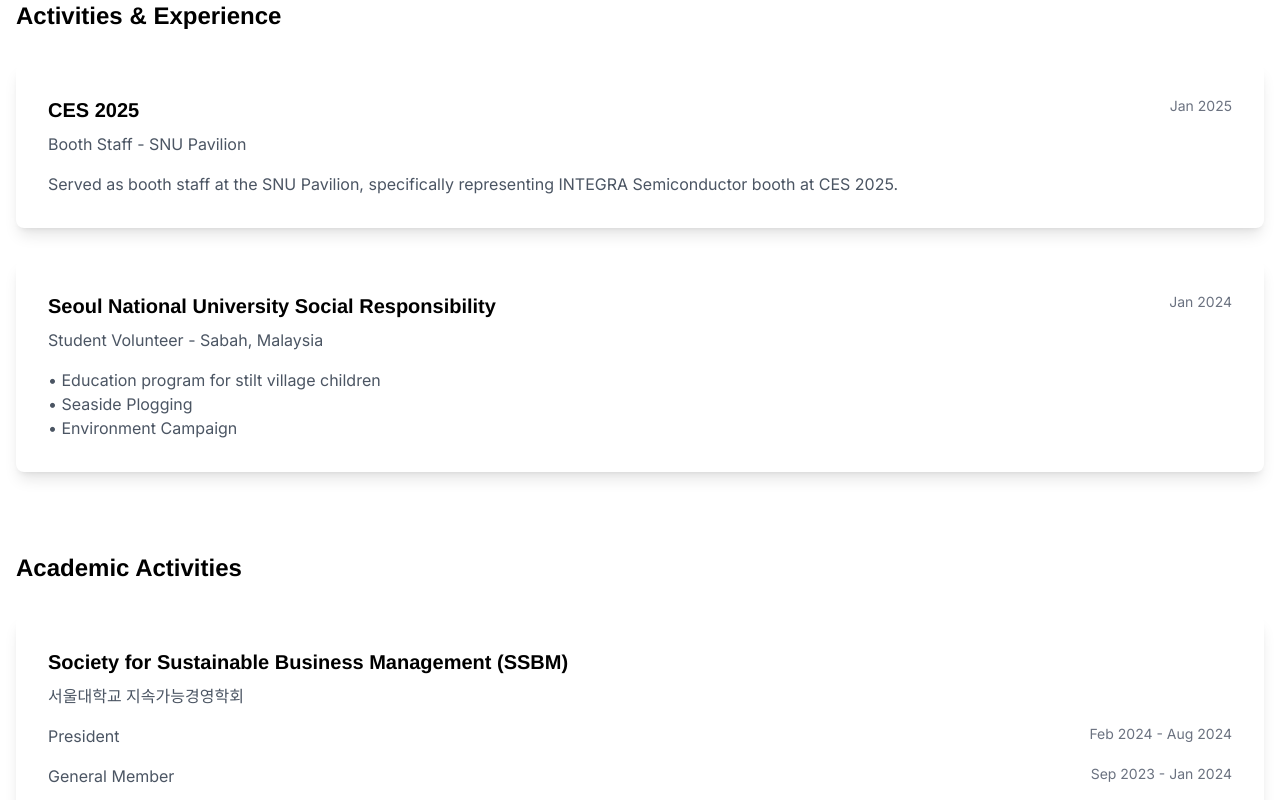
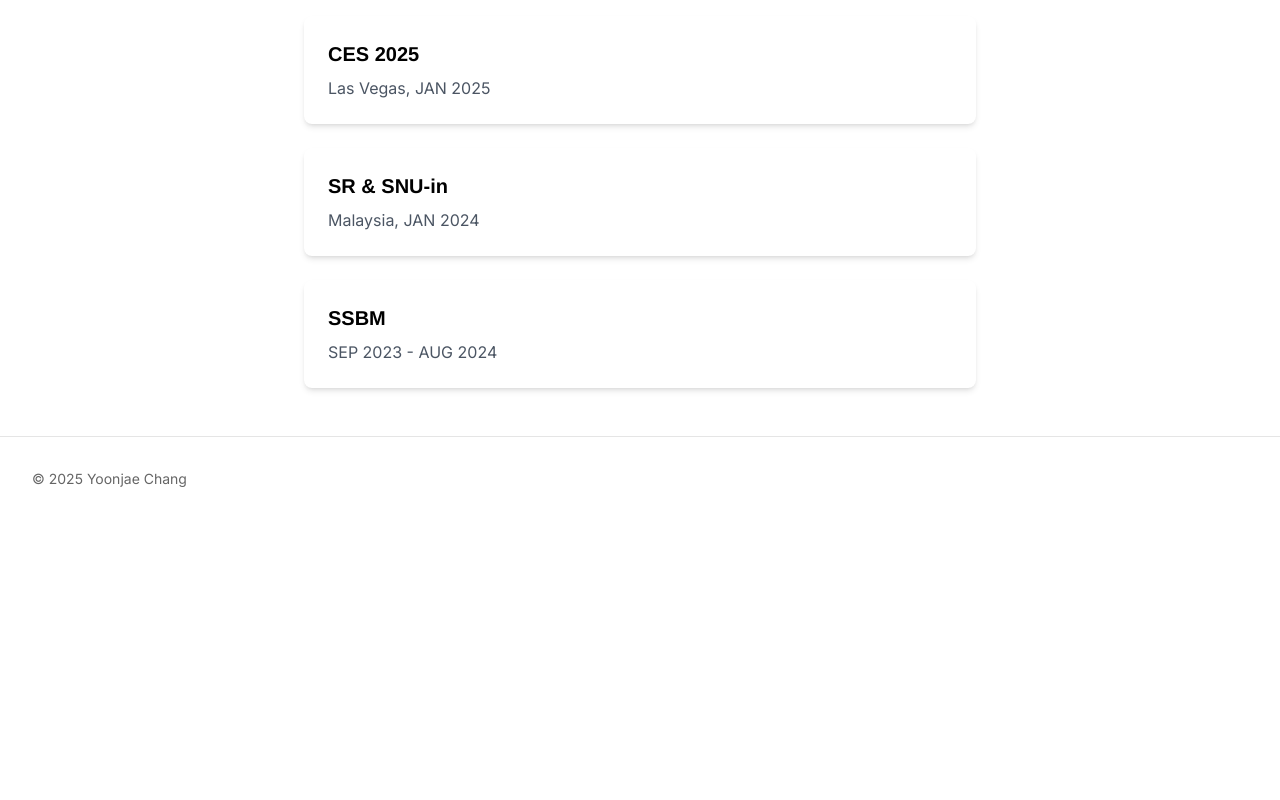
Before and after one commit to yoonj24/personal-website, a Next.js app: page /experiences in a window 1280 px wide. Shown: the part 280-1080 px from the top of the page. After the commit the page ends 801 px from the top, so only its background shows below. Built offline with nearby package versions, Linux system fonts and the light colour scheme.

Commit message:
Update Works page: Add modal for second literary work image

```diff
--- a/app/experiences/page.tsx
+++ b/app/experiences/page.tsx
@@ -1,70 +1,47 @@
-import React from 'react'
+'use client'
+
+import { useEffect } from 'react'
 
 export default function Experiences() {
+  useEffect(() => {
+    const elements = document.querySelectorAll('.animate-on-mount')
+    elements.forEach((element, index) => {
+      setTimeout(() => {
+        element.classList.add('opacity-100', 'translate-y-0')
+      }, index * 200)
+    })
+  }, [])
+
   return (
     <div className="container mx-auto px-4 py-16">
-      <h1 className="text-4xl font-bold mb-12">Experiences</h1>
+      <h1 className="animate-on-mount opacity-0 translate-y-4 transition-all duration-500 ease-out text-4xl font-bold mb-12">
+        Experiences
+      </h1>
 
-      {/* Activities & Experience Section */}
-      <section className="mb-20">
-        <h2 className="text-2xl font-semibold mb-8">Activities & Experience</h2>
-        <div className="space-y-8">
-          {/* CES 2025 Experience */}
-          <div className="bg-white dark:bg-gray-800 rounded-lg p-8 shadow-lg">
-            <div className="flex justify-between items-start mb-4">
-              <div>
-                <h3 className="text-xl font-semibold">CES 2025</h3>
-                <p className="text-gray-600 dark:text-gray-300 mt-2">Booth Staff - SNU Pavilion</p>
-              </div>
-              <span className="text-sm text-gray-500 dark:text-gray-400">Jan 2025</span>
+      <div className="max-w-2xl mx-auto">
+        <ul className="space-y-6">
+          <li className="animate-on-mount opacity-0 translate-y-4 transition-all duration-500 ease-out">
+            <div className="bg-white dark:bg-gray-800 rounded-lg shadow-md p-6 hover:shadow-lg transition-shadow">
+              <h2 className="text-xl font-semibold mb-2">CES 2025</h2>
+              <p className="text-gray-600 dark:text-gray-300">Las Vegas, JAN 2025</p>
             </div>
-            <p className="text-gray-600 dark:text-gray-300">
-              Served as booth staff at the SNU Pavilion, specifically representing INTEGRA Semiconductor booth at CES 2025.
-            </p>
-          </div>
+          </li>
 
-          {/* Volunteer Work */}
-          <div className="bg-white dark:bg-gray-800 rounded-lg p-8 shadow-lg">
-            <div className="flex justify-between items-start mb-4">
-              <div>
-                <h3 className="text-xl font-semibold">Seoul National University Social Responsibility</h3>
-                <p className="text-gray-600 dark:text-gray-300 mt-2">Student Volunteer - Sabah, Malaysia</p>
-              </div>
-              <span className="text-sm text-gray-500 dark:text-gray-400">Jan 2024</span>
+          <li className="animate-on-mount opacity-0 translate-y-4 transition-all duration-500 ease-out">
+            <div className="bg-white dark:bg-gray-800 rounded-lg shadow-md p-6 hover:shadow-lg transition-shadow">
+              <h2 className="text-xl font-semibold mb-2">SR & SNU-in</h2>
+              <p className="text-gray-600 dark:text-gray-300">Malaysia, JAN 2024</p>
             </div>
-            <p className="text-gray-600 dark:text-gray-300">
-              • Education program for stilt village children<br />
-              • Seaside Plogging<br />
-              • Environment Campaign
-            </p>
-          </div>
-        </div>
-      </section>
+          </li>
 
-      {/* Academic Activities Section */}
-      <section className="mb-20">
-        <h2 className="text-2xl font-semibold mb-8">Academic Activities</h2>
-        <div className="space-y-8">
-          <div className="bg-white dark:bg-gray-800 rounded-lg p-8 shadow-lg">
-            <div className="flex justify-between items-start mb-4">
-              <div>
-                <h3 className="text-xl font-semibold">Society for Sustainable Business Management (SSBM)</h3>
-                <p className="text-gray-600 dark:text-gray-300 mt-2">서울대학교 지속가능경영학회</p>
-              </div>
+          <li className="animate-on-mount opacity-0 translate-y-4 transition-all duration-500 ease-out">
+            <div className="bg-white dark:bg-gray-800 rounded-lg shadow-md p-6 hover:shadow-lg transition-shadow">
+              <h2 className="text-xl font-semibold mb-2">SSBM</h2>
+              <p className="text-gray-600 dark:text-gray-300">SEP 2023 - AUG 2024</p>
             </div>
-            <div className="space-y-4">
-              <div className="flex justify-between items-start">
-                <p className="text-gray-600 dark:text-gray-300">President</p>
-                <span className="text-sm text-gray-500 dark:text-gray-400">Feb 2024 - Aug 2024</span>
-              </div>
-              <div className="flex justify-between items-start">
-                <p className="text-gray-600 dark:text-gray-300">General Member</p>
-                <span className="text-sm text-gray-500 dark:text-gray-400">Sep 2023 - Jan 2024</span>
-              </div>
-            </div>
-          </div>
-        </div>
-      </section>
+          </li>
+        </ul>
+      </div>
     </div>
   )
 }
--- a/app/works/page.tsx
+++ b/app/works/page.tsx
@@ -2,7 +2,7 @@
 
 import Image from 'next/image'
 import Link from 'next/link'
-import { useEffect } from 'react'
+import { useEffect, useState } from 'react'
 
 const architectureProjects = [
   {
@@ -43,6 +43,8 @@
 ]
 
 export default function Works() {
+  const [showSecondImage, setShowSecondImage] = useState(false)
+
   useEffect(() => {
     const elements = document.querySelectorAll('.animate-on-mount')
     elements.forEach((element, index) => {
@@ -86,7 +88,10 @@
           <h3 className="animate-on-mount opacity-0 translate-y-4 transition-all duration-500 ease-out text-xl font-semibold mb-4">시집 '나의 유일한 독자, 너에게'</h3>
           <p className="animate-on-mount opacity-0 translate-y-4 transition-all duration-500 ease-out text-gray-600 dark:text-gray-300 mb-4">2023</p>
           <div className="grid grid-cols-2 md:grid-cols-4 gap-4">
-            <div className="animate-on-mount opacity-0 translate-y-4 transition-all duration-500 ease-out relative aspect-square group">
+            <div
+              className="animate-on-mount opacity-0 translate-y-4 transition-all duration-500 ease-out relative aspect-square group cursor-pointer"
+              onClick={() => setShowSecondImage(true)}
+            >
               <Image
                 src="/images/works_literary_1.jpg"
                 alt="Literary work 1"
@@ -95,15 +100,25 @@
                 sizes="(max-width: 768px) 50vw, 25vw"
               />
             </div>
-            <div className="animate-on-mount opacity-0 translate-y-4 transition-all duration-500 ease-out relative aspect-square group">
-              <Image
-                src="/images/works_literary_2.jpg"
-                alt="Literary work 2"
-                fill
-                className="object-cover transform transition-transform duration-500 group-hover:scale-[1.02]"
-                sizes="(max-width: 768px) 50vw, 25vw"
-              />
-            </div>
+            {showSecondImage && (
+              <div className="fixed inset-0 bg-black bg-opacity-75 flex items-center justify-center z-50">
+                <div className="relative w-full max-w-4xl mx-4">
+                  <button
+                    className="absolute top-4 right-4 text-white text-2xl hover:text-gray-300"
+                    onClick={() => setShowSecondImage(false)}
+                  >
+                    ×
+                  </button>
+                  <Image
+                    src="/images/works_literary_2.jpg"
+                    alt="Literary work 2"
+                    width={1200}
+                    height={800}
+                    className="w-full h-auto rounded-lg"
+                  />
+                </div>
+              </div>
+            )}
           </div>
         </div>
       </section>
```
